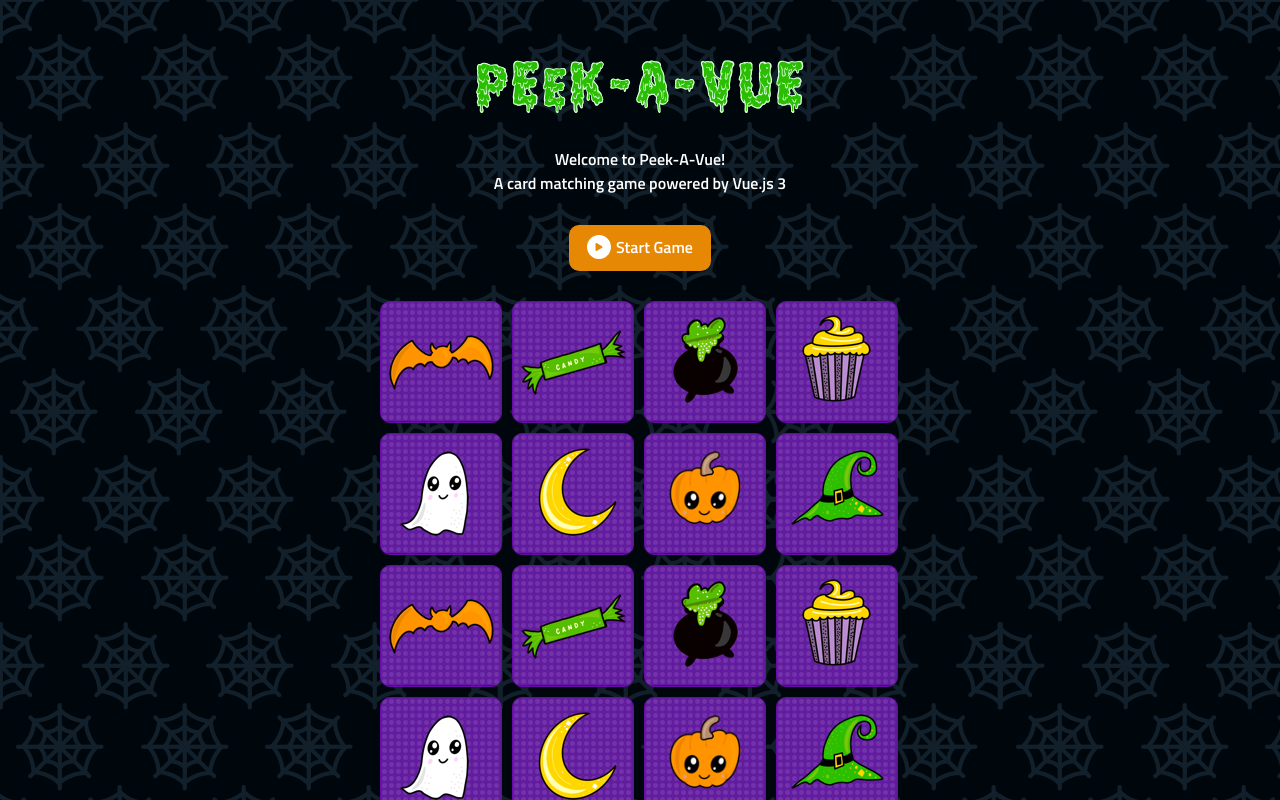
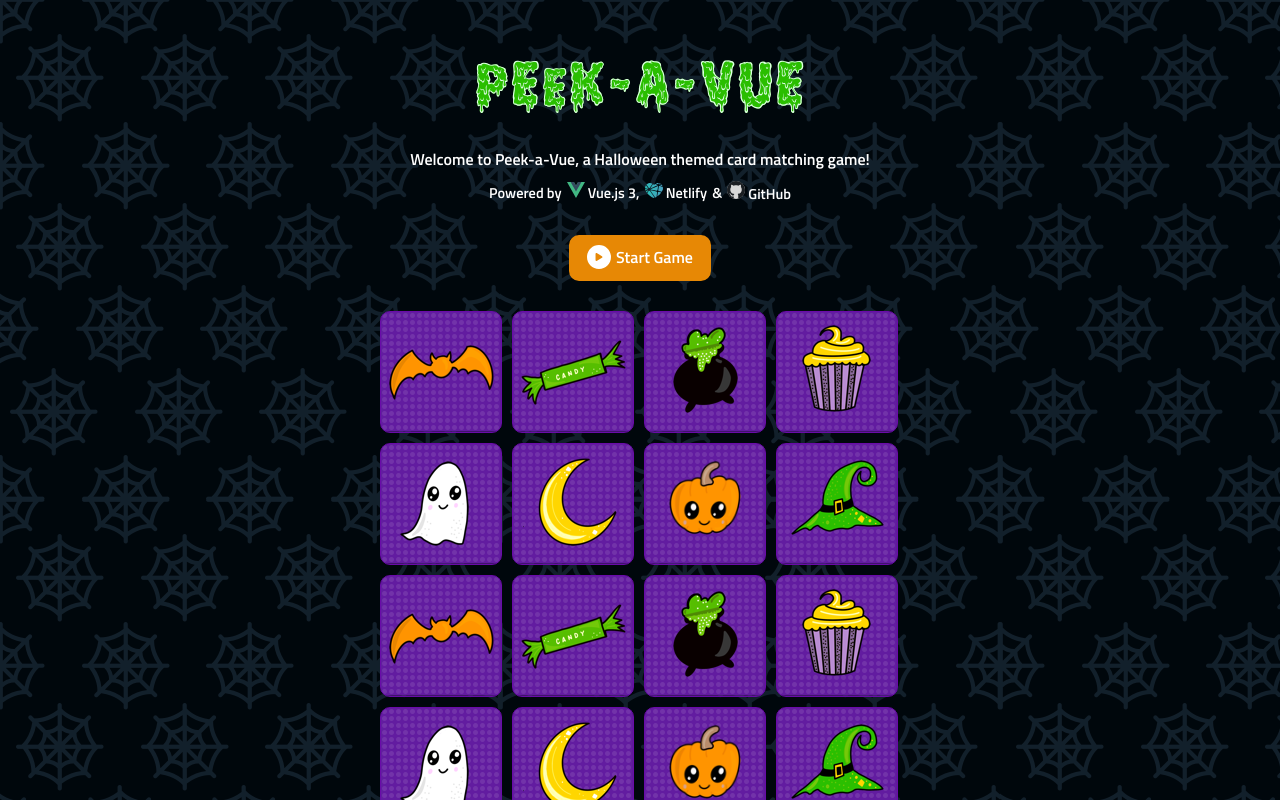
Before and after one commit to bmunoz89/peek-a-vue, a Vue app: page / in a window 1280 px wide. Shown: the top 800 px of the page. Built offline with nearby package versions, Linux system fonts and the light colour scheme.

Commit message:
feat: improve description

```diff
--- a/src/App.vue
+++ b/src/App.vue
@@ -7,8 +7,44 @@
     alt="Peek-a-Vue"
   />
   <section class="description">
-    <p>Welcome to Peek-A-Vue!</p>
-    <p>A card matching game powered by Vue.js 3</p>
+    <p>Welcome to Peek-a-Vue, a Halloween themed card matching game!</p>
+    <p class="powered-wrapper">
+      Powered by
+      <a class="powered-link" href="https://v3.vuejs.org/" target="_blank">
+        <img
+          class="powered-logo"
+          src="/images/vue-logo.svg"
+          alt="Vue.js logo"
+        />
+        Vue.js 3
+      </a>
+      <span>, </span>
+      <a
+        class="powered-link"
+        href="https://www.netlify.com/?utm_source=github&utm_medium=peekavue-bh&utm_campaign=devex"
+        target="_blank"
+      >
+        <img
+          class="powered-logo"
+          src="/images/netliheart.svg"
+          alt="Netlify Heart Logo"
+        />
+        Netlify
+      </a>
+      <span> & </span>
+      <a
+        class="powered-link"
+        href="https://github.com/bmunoz89/peek-a-vue"
+        target="_blank"
+      >
+        <img
+          class="powered-logo"
+          src="/images/github-logo.svg"
+          alt="GitHub Logo"
+        />
+        GitHub</a
+      >
+    </p>
   </section>
   <button v-if="newPlayer" class="button" @click="startGame">
     <img src="/images/play.svg" alt="Start Icon" />
@@ -205,6 +241,14 @@ body {
   padding: 0;
 }
 
+a {
+  color: white;
+  text-decoration: none;
+}
+a:hover {
+  text-decoration: underline;
+}
+
 #app {
   font-family: Avenir, Helvetica, Arial, sans-serif;
   -webkit-font-smoothing: antialiased;
@@ -246,7 +290,29 @@ body {
     font-size: 1rem;
 
     &:last-child {
+      margin-top: 10px;
       margin-bottom: 30px;
+      font-size: 0.9rem;
+    }
+  }
+
+  .powered-wrapper {
+    display: flex;
+    align-items: center;
+    justify-content: center;
+    margin-top: 15px;
+
+    .powered-link {
+      padding: 0 5px;
+
+      &:first-child,
+      &:last-child {
+        padding-right: 0;
+      }
+
+      .powered-logo {
+        width: 18px;
+      }
     }
   }
 }
```
